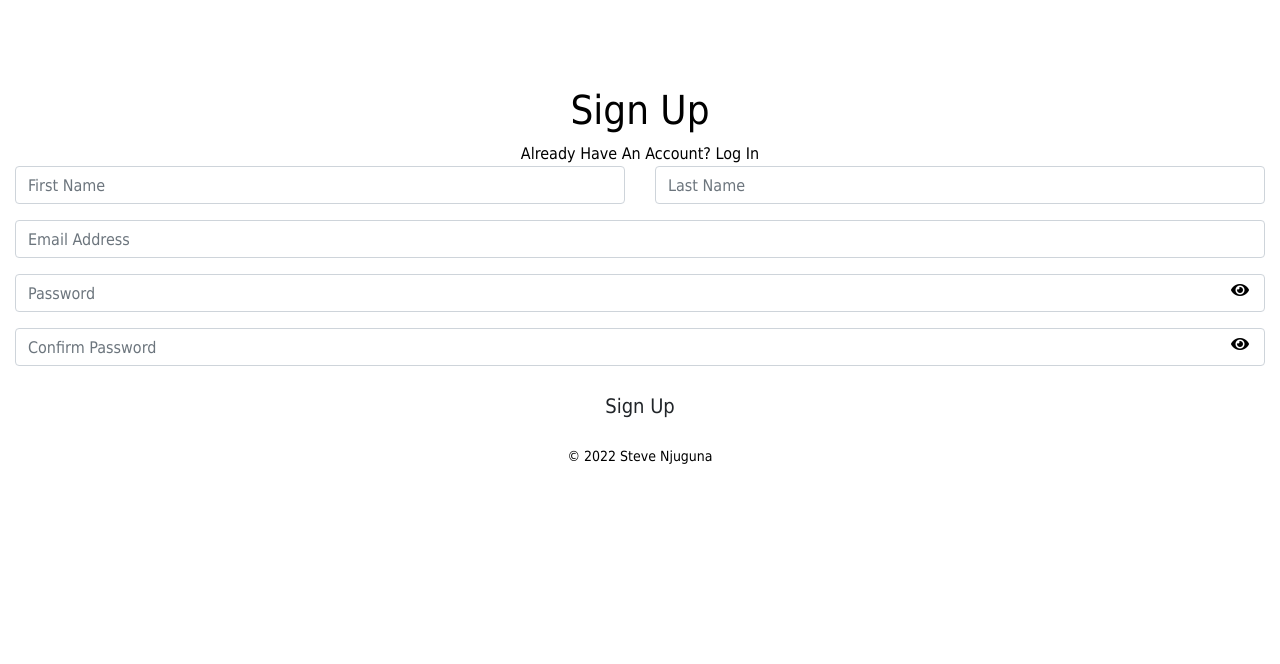
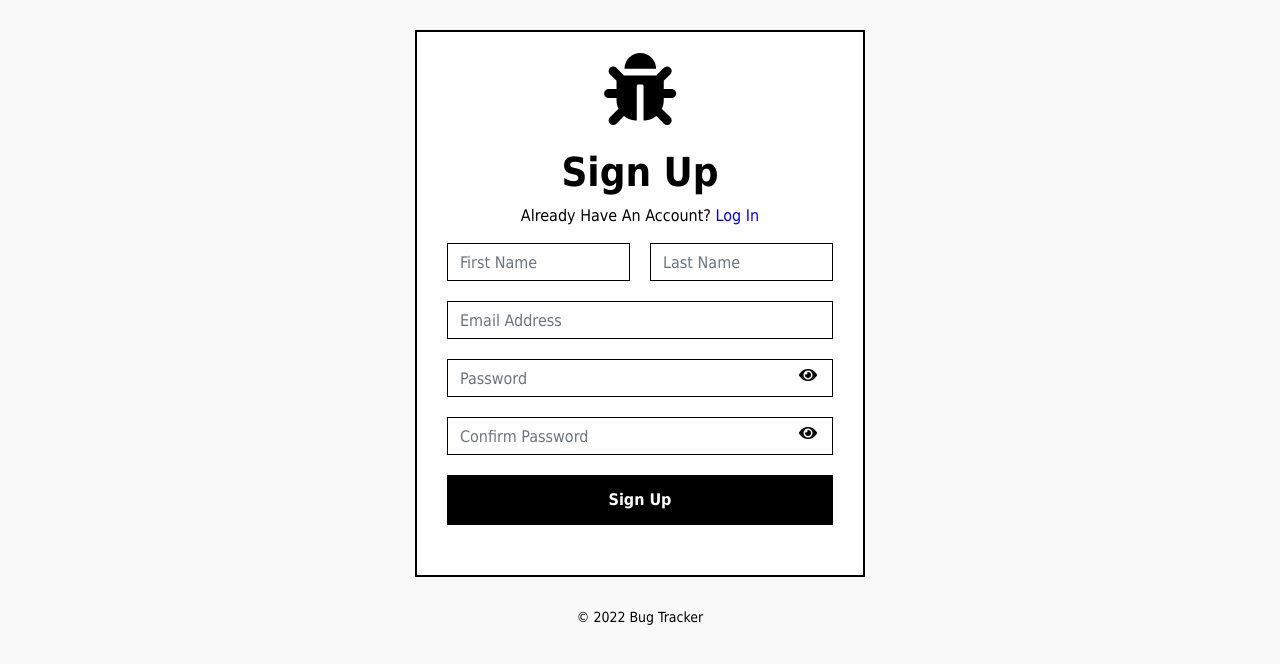
Before and after one commit to steve-njuguna-k/Flask-Bug-Tracker, a Flask app: page /register in a window 1280 px wide. Shown: the top 664 px of the page. Run offline with Flask 2, Linux system fonts and the light colour scheme; some libraries are stand-ins or nearby versions.

Commit message:
Styled Register Form

```diff
--- a/app/static/assets/css/style.css
+++ b/app/static/assets/css/style.css
@@ -1,6 +1,6 @@
 body {
     font-family:'Philosopher', Tahoma, Geneva, Verdana, sans-serif;
-    background-color: #fff;
+    background-color: #f9f9f9;
     color: #000;
 }
 
@@ -106,7 +106,7 @@ a:hover {
 }
 
 .logo-colour{
-    color: #000;
+    color: #000000;
 }
 
 .logocolour{
@@ -165,6 +165,7 @@ a:hover {
 	border: none;
 	min-height: 50px;
     color: #fff;
+    border-radius: 0px;
 }
 
 .login-form .btn:hover, .login-form .btn:focus {
@@ -172,6 +173,7 @@ a:hover {
 	outline: none;
 	min-height: 50px;
     color: #fff;
+    border-radius: 0px;
 }
 
 .login-form a {
@@ -205,3 +207,88 @@ a:hover {
     margin-right: 15px;
     margin-top: -30px;
 }
+
+.signup-form {
+	width: 450px;
+	margin: 30px auto;
+}
+
+.signup-form form {
+	border-radius: 0px;
+	margin-bottom: 5px;
+	background: #fff;
+    border: 2px solid #000000;
+	padding: 30px;
+}
+.signup-form h1 {
+	color: #000 ;
+	font-weight: bold;
+	margin-top: 0;
+}
+
+.signup-form hr  {
+	margin: 0 -30px 20px;
+}
+
+.signup-form .form-group {
+	margin-bottom: 20px;
+}
+
+.signup-form input[type="checkbox"] {
+	margin-top: 3px;
+}
+.signup-form .row div:first-child {
+	padding-right: 10px;
+}
+
+.signup-form .row div:last-child {
+	padding-left: 10px;
+}
+
+.signup-form .btn {
+	font-size: 16px;
+	font-weight: bold;
+	background: #000000 ;
+	border: none;
+	min-height: 50px;
+    color: #fff;
+    border-radius: 0px;
+}
+
+.signup-form .btn:hover, .signup-form .btn:focus {
+	background: #000000 !important;
+	outline: none;
+	min-height: 50px;
+    color: #fff;
+    border-radius: 0px;
+}
+
+.signup-form a {
+	color: #0000ff;
+	text-decoration: none;
+}
+
+.signup-form a:hover {
+    color: #0000ff ;
+	text-decoration: none;
+}
+
+.signup-form form a {
+	color: #0000ff;
+	text-decoration: none;
+}
+
+.signup-form form a:hover {
+    color: #0000ff;
+	text-decoration: none;
+}
+
+.signup-form .hint-text  {
+	padding-bottom: 15px;
+	text-align: center;
+}
+
+.form-control{
+    border-radius: 0px;
+    border-color: #000000;
+}
--- /dev/null
+++ b/app/static/assets/js/script.js
@@ -0,0 +1,9 @@
+$(".toggle-password").click(function() {
+    $(this).toggleClass("fa-eye fa-eye-slash");
+    input = $(this).parent().find("input");
+    if (input.attr("type") == "password") {
+        input.attr("type", "text");
+    } else {
+        input.attr("type", "password");
+    }
+});
--- a/app/templates/Base.html
+++ b/app/templates/Base.html
@@ -22,5 +22,6 @@
     <script src="https://cdnjs.cloudflare.com/ajax/libs/jquery/3.5.1/jquery.slim.min.js"></script>
     <script src="https://cdnjs.cloudflare.com/ajax/libs/popper.js/1.16.1/umd/popper.min.js"></script>
     <script src="https://cdnjs.cloudflare.com/ajax/libs/twitter-bootstrap/4.6.0/js/bootstrap.min.js"></script>
+    <script src="{{ url_for('static', filename='assets/js/script.js') }}"></script>
 </body>
 </html>
--- a/app/templates/Register.html
+++ b/app/templates/Register.html
@@ -26,7 +26,7 @@
                 </div>
             {% endfor %}
             <a href="{{ url_for('home') }}">
-                <h4 class="logo text-center"><span class="logocolour"><i class="far fa-code fa-lg fa-3x"></i></span></h4>
+                <h4 class="logo text-center"><span class="logocolour"><i class="fas fa-bug fa-lg fa-3x"></i></span></h4>
             </a>
             <h1 class="text-center" style="margin-top: 30px;">Sign Up</h1>
             <div class="hint-text text-center">Already Have An Account? <a href="{{ url_for('login') }}">Log In</a></div>
@@ -60,7 +60,7 @@
     {% block footer %}
 	<div class="container">
 		<div id="footer">
-			<p class="text-center">© 2022 Steve Njuguna</p>
+			<p class="text-center">© 2022 Bug Tracker</p>
 		</div>
 	</div>
 	{% endblock %}
```
